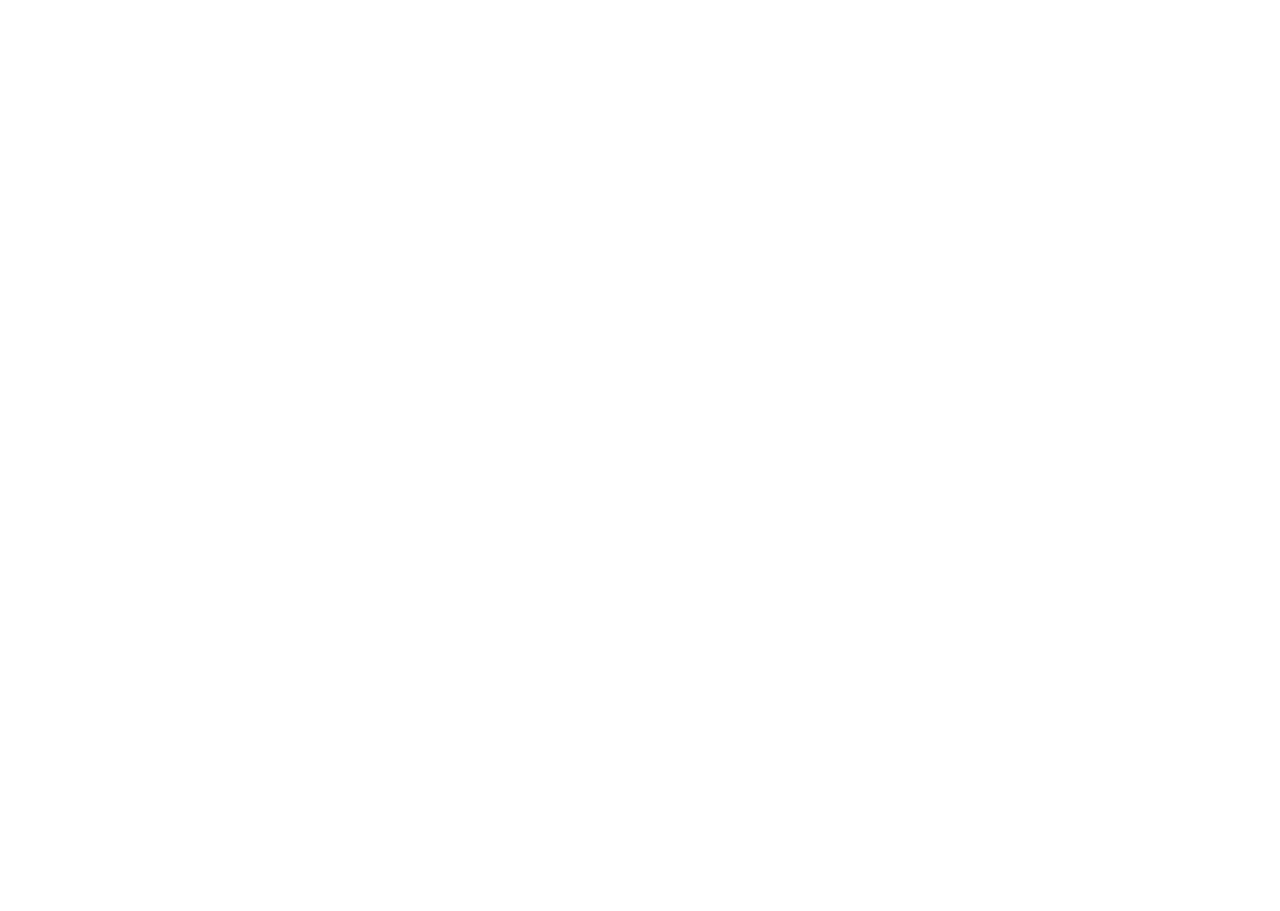
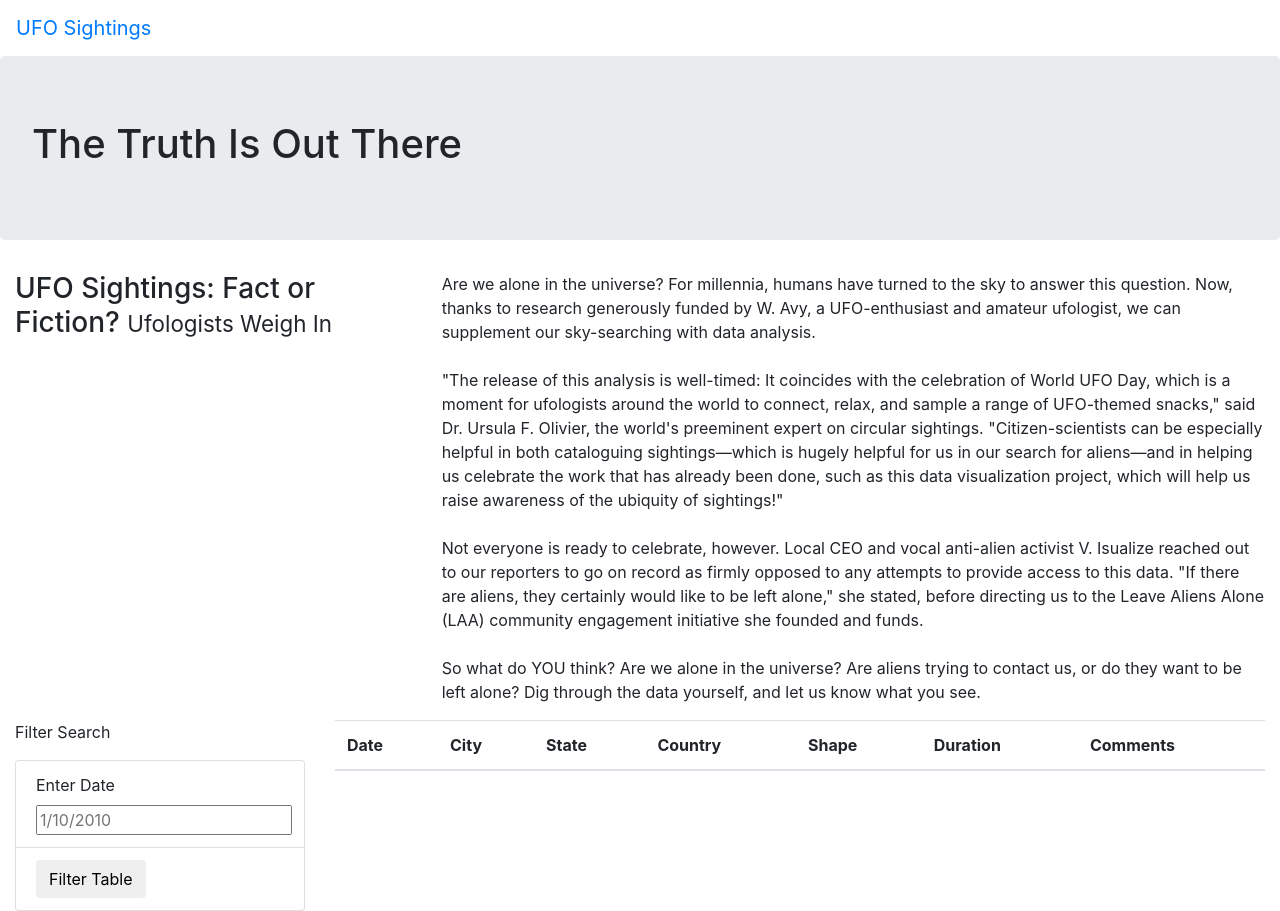
Before and after one commit to DBatterman/UFOs, a plain HTML site: page index.html in a window 1280 px wide. Before the commit the page ends 800 px from the top, so only its background shows below. Drawn offline with nearby package versions, Linux system fonts and the light colour scheme.

Commit message:
Initial build of our website

```diff
--- a/index.html
+++ b/index.html
@@ -4,9 +4,69 @@
     <meta charset="UTF-8">
     <meta http-equiv="X-UA-Compatible" content="IE=edge">
     <meta name="viewport" content="width=device-width, initial-scale=1.0">
-    <title>Document</title>
+    <title>UFO Finder</title>
+    <link
+      rel="stylesheet"
+      href="https://maxcdn.bootstrapcdn.com/bootstrap/4.0.0/css/bootstrap.min.css"
+      integrity="sha384-Gn5384xqQ1aoWXA+058RXPxPg6fy4IWvTNh0E263XmFcJlSAwiGgFAW/dAiS6JXm"
+      crossorigin="anonymous"
+    />
+    <link rel="stylesheet" href="static/css/style.css">
 </head>
 <body>
-
+    <div class="wrapper">
+        <nav class="navbar navbar-expand-lg">
+            <a class="navbar-brand" href="index.html">UFO Sightings</a>
+        </nav>
+    </div>
+    <div class="jumbotron">
+        <h1>The Truth Is Out There</h1>
+    </div>
+    <div class="container-fluid">
+        <div class="row">
+            <div class="col-md-4">
+                <h3>UFO Sightings: Fact or Fiction? <small>Ufologists Weigh In</small></h3>
+            </div>
+            <div class="col-md-8">
+                <p>
+                    Are we alone in the universe? For millennia, humans have turned to the sky to answer this question. Now, thanks to research generously funded by W. Avy, a UFO-enthusiast and amateur ufologist, we can supplement our sky-searching with data analysis.<br><br>"The release of this analysis is well-timed: It coincides with the celebration of World UFO Day, which is a moment for ufologists around the world to connect, relax, and sample a range of UFO-themed snacks," said Dr. Ursula F. Olivier, the world's preeminent expert on circular sightings. "Citizen-scientists can be especially helpful in both cataloguing sightings—which is hugely helpful for us in our search for aliens—and in helping us celebrate the work that has already been done, such as this data visualization project, which will help us raise awareness of the ubiquity of sightings!"<br><br>Not everyone is ready to celebrate, however. Local CEO and vocal anti-alien activist V. Isualize reached out to our reporters to go on record as firmly opposed to any attempts to provide access to this data. "If there are aliens, they certainly would like to be left alone," she stated, before directing us to the Leave Aliens Alone (LAA) community engagement initiative she founded and funds.<br><br>So what do YOU think? Are we alone in the universe? Are aliens trying to contact us, or do they want to be left alone? Dig through the data yourself, and let us know what you see.
+                </p>
+            </div>
+        </div>
+    </div>
+    <div class="container-fluid">
+        <div class="row">
+            <div class="col-md-3">
+                <form>
+                    <p>Filter Search</p>
+                </form>
+                <ul class="list-group">
+                    <li class="list-group-item">
+                        <label for="date">Enter Date</label>
+                        <input type="text" placeholder="1/10/2010" id="datetime"/>
+                    </li>
+                    <li class="list-group-item">
+                        <button id="filter-btn" type="button" class="btn btn-default">Filter Table</button>
+                    </li>
+                </ul>
+            </div>
+            <div class="col-md-9">
+                <table class="table table-striped">
+                    <thead>
+                        <tr>
+                            <th>Date</th>
+                            <th>City</th>
+                            <th>State</th>
+                            <th>Country</th>
+                            <th>Shape</th>
+                            <th>Duration</th>
+                            <th>Comments</th>
+                        </tr>
+                    </thead>
+                    <tbody></tbody>
+                </table>
+            </div>
+        </div>
+    </div>
 </body>
 </html>
```
